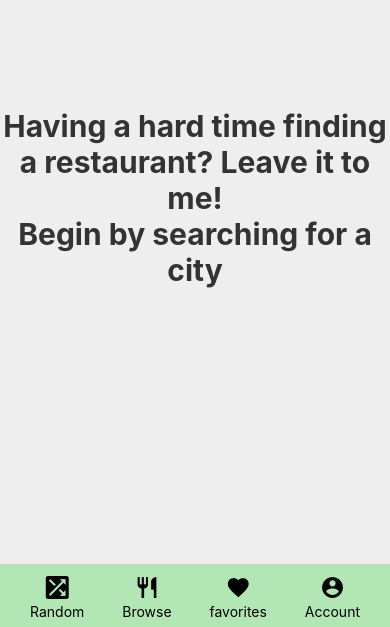
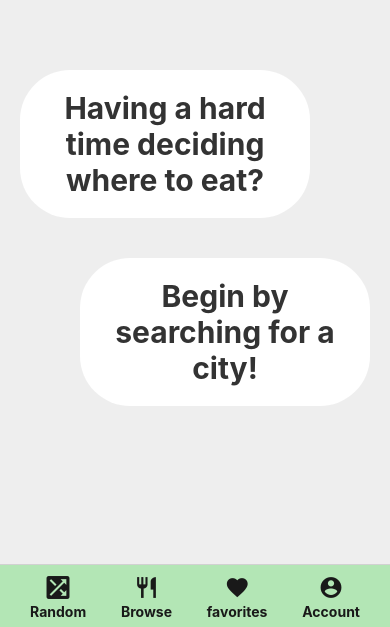
Before and after one commit to SpencerNelsonDEV/restaurant-randomizer, a React Native app: screen /Home in a window 390 px wide. Shown: the part 214-841 px from the top of the page. Built offline with nearby package versions, Linux system fonts and the light colour scheme; no server answers.

Commit message:
added landing screen text area

```diff
--- a/components/home/BottomTabs.js
+++ b/components/home/BottomTabs.js
@@ -45,9 +45,18 @@ const Icon = (props) => (
           backgroundColor: "#b3e6b5",
           marginBottom: 3,
           alignSelf: "center",
+
+          color: "#191919",
         }}
       />
-      <Text>{props.text}</Text>
+      <Text
+        style={{
+          fontWeight: "bold",
+          color: "#191919",
+        }}
+      >
+        {props.text}
+      </Text>
     </View>
   </TouchableOpacity>
 );
--- a/components/home/RandomizerButton.js
+++ b/components/home/RandomizerButton.js
@@ -21,8 +21,10 @@ export default function RandomizerButton(props) {
         onPress={props.onPress}
       >
         <View style={{ flex: 1, flexDirection: "row" }}>
-          <Text style={{ fontSize: 24, color: "black", marginRight: 18 }}>Something different?</Text>
-          <FontAwesome5 name="dice" size={24} color="black" />
+          <Text style={{ fontSize: 24, color: "#191919", marginRight: 18, fontWeight: "bold" }}>
+            Something different?
+          </Text>
+          <FontAwesome5 name="dice" size={24} color="#191919" />
         </View>
       </TouchableOpacity>
     </View>
--- a/screens/Home.js
+++ b/screens/Home.js
@@ -12,8 +12,8 @@ const YELP_API_KEY =
 
 export default function Home({ navigation }) {
   const [restaurantData, setRestaurantData] = useState(localRestaurants);
-  const [city, setCity] = useState("Corvallis");
-  const [limit, setLimit] = useState("limit=12");
+  const [city, setCity] = useState(localRestaurants);
+  const [limit, setLimit] = useState("limit=0");
 
   const getRandomRestaurantFromYelp = () => {
     const yelpUrl = `https://api.yelp.com/v3/businesses/search?term=restaurants&location=${city}&${limit}`;
@@ -58,23 +58,34 @@ export default function Home({ navigation }) {
         <View style={{ flex: 1, justifyContent: "center", alignItems: "center" }}>
           <Text
             style={{
+              backgroundColor: "white",
+              borderRadius: 50,
               fontSize: 30,
               fontWeight: "bold",
               color: "#333",
               textAlign: "center",
+              margin: 20,
+              padding: 20,
+              marginRight: 80,
+              marginTop: 100,
             }}
           >
-            Having a hard time finding a restaurant? Leave it to me!
+            Having a hard time deciding where to eat?
           </Text>
           <Text
             style={{
+              backgroundColor: "white",
+              borderRadius: 50,
               fontSize: 30,
               fontWeight: "bold",
               color: "#333",
               textAlign: "center",
+              margin: 20,
+              padding: 20,
+              marginLeft: 80,
             }}
           >
-            Begin by searching for a city
+            Begin by searching for a city!
           </Text>
         </View>
       )}
```
